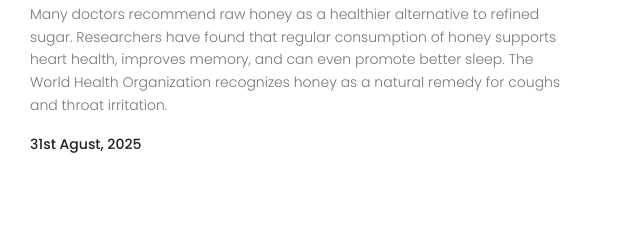
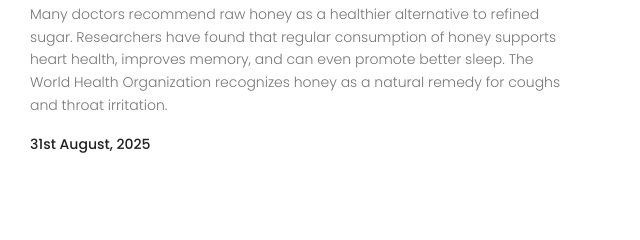
Before and after one commit to vin-doh/trueroothoney, a plain HTML site: page index.html in a window 1280 px wide. Shown: the part 4900-5140 px from the top of the page, 625-1265 px from the left. Drawn offline with nearby package versions, Linux system fonts and the light colour scheme; some packages are replaced by stand-ins of ours.

Commit message:
project modified

```diff
--- a/index.html
+++ b/index.html
@@ -410,7 +410,7 @@
 								The World Health Organization recognizes honey as a natural remedy for coughs and throat irritation.
 							</p>
 							<p class="post-date">
-								31st Agust, 2025
+								31st August, 2025
 							</p>
 						</div>
 					</div>
```
